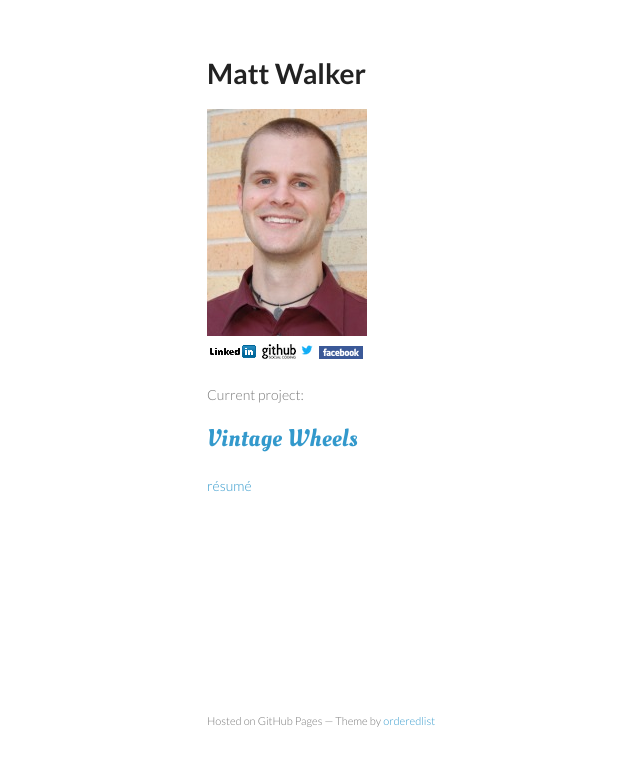
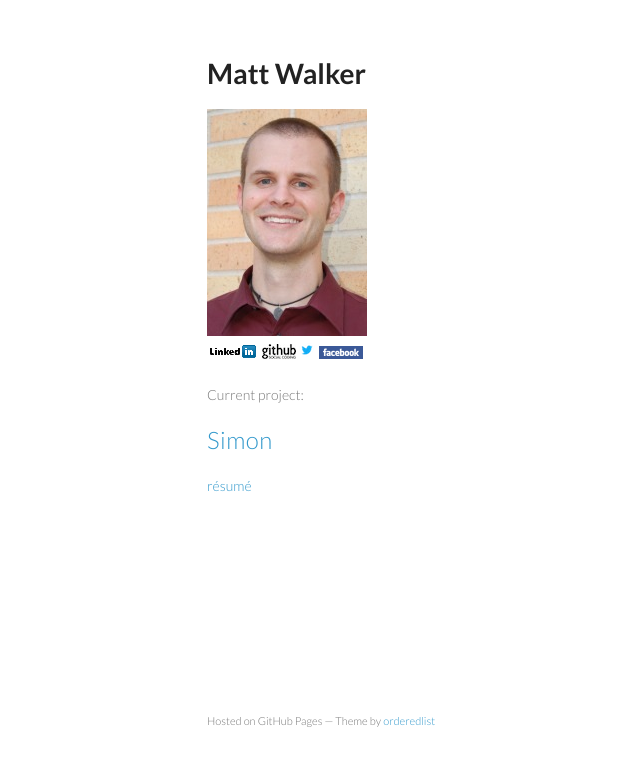
Before and after one commit to mrwalker/mrwalker.github.com, a plain HTML site: page index.html in a window 1280 px wide. Shown: the whole page, without its empty margins (3-643 px from the left). Drawn offline with Linux system fonts and the light colour scheme.

Commit message:
Update current project

```diff
--- a/index.html
+++ b/index.html
@@ -40,7 +40,7 @@
         </p>
 
         <p>Current project:</p>
-        <p><span class="vintage-wheels"><a href="http://vwheels.me/1ne7LBd">Vintage Wheels</a></span></p>
+        <p><span class="simon"><a href="https://www.simondata.com/">Simon</a></p>
         <p class="view"><a href="resume.pdf">r&eacute;sum&eacute;</a></p>
       </header>
       <section>
--- a/stylesheets/styles.css
+++ b/stylesheets/styles.css
@@ -13,8 +13,7 @@
 
 }
 
-.vintage-wheels {
-  font-family: 'Oleo Script', cursive;
+.simon {
   font-size: 24px;
   letter-spacing: .5px;
   line-height: 30px;
```
